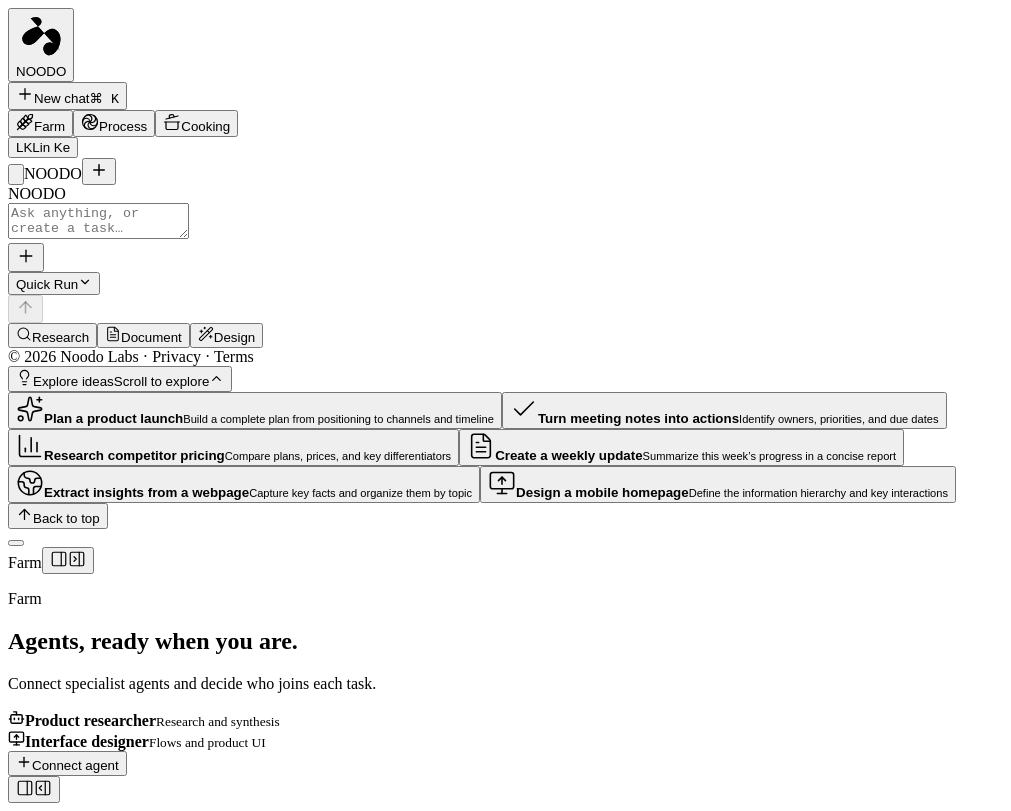
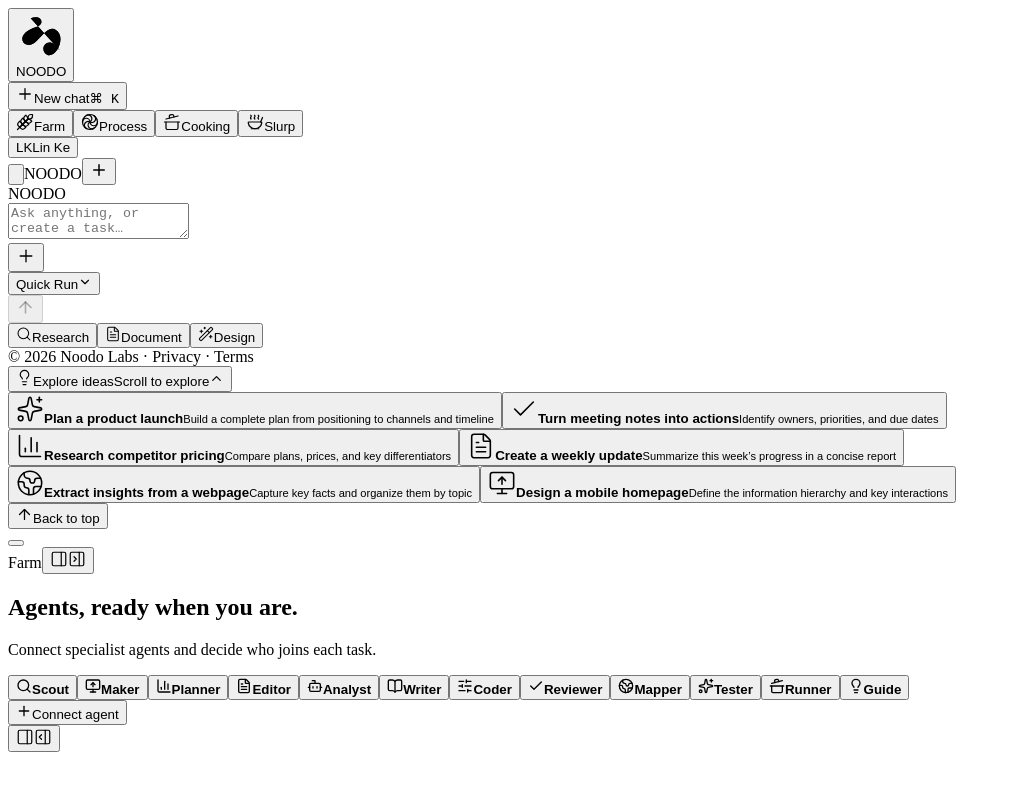
Before and after one commit to noodo-ai/noodo-app, a React (Vite) app: page / in a window 1280 px wide. Both pictures are taken after a click on the button "Farm". Shown: the whole page, without its empty margins (0-1011 px from the left). Built offline with nearby package versions, Linux system fonts and the light colour scheme; the HTML template or start-up script is replaced by a standard one.

Commit message:
feat: add agent capability workspace

```diff
--- a/src/App.tsx
+++ b/src/App.tsx
@@ -25,6 +25,7 @@
   Search,
   Settings,
   SlidersHorizontal,
+  Soup,
   Sparkles,
   WandSparkles,
   Wheat,
@@ -33,12 +34,34 @@
 
 type IconType = typeof Sparkles
 type Mode = 'Quick Run' | 'Deep Think' | 'Create'
-type RightPanelView = 'farm' | 'process' | 'cooking'
+type RightPanelView = 'farm' | 'process' | 'cooking' | 'slurp'
 
 const panelViews: Array<{ id: RightPanelView; label: string; Icon: IconType; description: string }> = [
   { id: 'farm', label: 'Farm', Icon: Wheat, description: 'Bring agents into one calm, coordinated workspace.' },
   { id: 'process', label: 'Process', Icon: LoaderPinwheel, description: 'Shape how work runs with skills, rules, and MCP.' },
   { id: 'cooking', label: 'Cooking', Icon: CookingPot, description: 'Follow live tasks, execution stages, and reasoning summaries.' },
+  { id: 'slurp', label: 'Slurp', Icon: Soup, description: 'Review completed work signals and agent capability levels.' },
+]
+
+const agentOutcomes = [
+  { name: 'Product researcher', completed: 42, score: 94, metrics: [['Research', 96], ['Synthesis', 93], ['Sources', 91]] },
+  { name: 'Interface designer', completed: 28, score: 88, metrics: [['Structure', 91], ['Clarity', 89], ['Polish', 84]] },
+  { name: 'Workflow operator', completed: 35, score: 76, metrics: [['Planning', 81], ['Execution', 78], ['Follow-through', 69]] },
+] as const
+
+const farmAgents: Array<{ name: string; Icon: IconType; status: 'ready' | 'working' }> = [
+  { name: 'Scout', Icon: Search, status: 'ready' },
+  { name: 'Maker', Icon: MonitorUp, status: 'working' },
+  { name: 'Planner', Icon: BarChart3, status: 'ready' },
+  { name: 'Editor', Icon: FileText, status: 'ready' },
+  { name: 'Analyst', Icon: Bot, status: 'working' },
+  { name: 'Writer', Icon: BookOpen, status: 'ready' },
+  { name: 'Coder', Icon: SlidersHorizontal, status: 'working' },
+  { name: 'Reviewer', Icon: Check, status: 'ready' },
+  { name: 'Mapper', Icon: Globe2, status: 'ready' },
+  { name: 'Tester', Icon: Sparkles, status: 'working' },
+  { name: 'Runner', Icon: CookingPot, status: 'ready' },
+  { name: 'Guide', Icon: Lightbulb, status: 'ready' },
 ]
 
 const capabilities: Array<[string, IconType, string]> = [
@@ -177,14 +200,20 @@
 function FarmPanel() {
   return (
     <div className="panel-content">
-      <p className="panel-eyebrow">Farm</p>
       <h2>Agents, ready when you are.</h2>
       <p className="panel-intro">Connect specialist agents and decide who joins each task.</p>
       <div className="agent-list">
-        <div className="agent-row"><span className="agent-avatar"><Bot size={17} /></span><span><strong>Product researcher</strong><small>Research and synthesis</small></span><i className="online-dot" /></div>
-        <div className="agent-row"><span className="agent-avatar"><MonitorUp size={17} /></span><span><strong>Interface designer</strong><small>Flows and product UI</small></span><i className="online-dot" /></div>
-        <button className="panel-secondary"><Plus size={16} />Connect agent</button>
+        {farmAgents.map(({ name, Icon, status }) => (
+          <button className="agent-row" key={name} aria-label={`${name}, ${status}`}>
+            <span className="agent-row-content">
+              <span className="agent-avatar"><Icon size={16} /></span>
+              <strong>{name}</strong>
+              <i className={`online-dot ${status}`} aria-hidden="true" />
+            </span>
+          </button>
+        ))}
       </div>
+      <button className="panel-secondary farm-connect"><Plus size={16} />Connect agent</button>
     </div>
   )
 }
@@ -198,7 +227,6 @@
 
   return (
     <div className="panel-content">
-      <p className="panel-eyebrow">Process</p>
       <h2>Define how work gets done.</h2>
       <p className="panel-intro">Keep capabilities, guidance, and connections in one place.</p>
       <div className="process-list">
@@ -213,7 +241,6 @@
 function CookingPanel({ hasTask }: { hasTask: boolean }) {
   return (
     <div className="panel-content">
-      <p className="panel-eyebrow">Cooking</p>
       <h2>{hasTask ? 'Work in motion.' : 'Nothing cooking yet.'}</h2>
       <p className="panel-intro">Track execution stages and concise reasoning summaries as agents work.</p>
       <div className="task-timeline">
@@ -221,6 +248,33 @@
         <div className={hasTask ? 'active' : ''}><i /><span><strong>Plan the approach</strong><small>{hasTask ? 'Choosing tools and next actions' : 'Starts after a request'}</small></span></div>
         <div><i /><span><strong>Deliver the result</strong><small>Review and final response</small></span></div>
       </div>
+    </div>
+  )
+}
+
+function SlurpPanel() {
+  return (
+    <div className="panel-content">
+      <h2>Capability, proven in output.</h2>
+      <p className="panel-intro">Consume quality signals from completed work to see where each agent is strongest.</p>
+      <div className="slurp-summary" aria-label="Completed agent work summary">
+        <span><strong>105</strong><small>completed runs</small></span>
+        <span><strong>86</strong><small>team capability</small></span>
+      </div>
+      <ul className="agent-outcome-list" aria-label="Agent capability comparison">
+        {agentOutcomes.map(({ name, completed, score, metrics }) => (
+          <li className="agent-outcome" key={name}>
+            <div className="agent-outcome-head">
+              <span><strong>{name}</strong><small>{completed} completed runs</small></span>
+              <b>{score}</b>
+            </div>
+            <div className="outcome-meter" aria-label={`${name} overall capability: ${score} out of 100`}><i style={{ width: `${score}%` }} /></div>
+            <div className="outcome-metrics">
+              {metrics.map(([label, value]) => <span key={label}>{label}<b>{value}</b></span>)}
+            </div>
+          </li>
+        ))}
+      </ul>
     </div>
   )
 }
@@ -246,6 +300,7 @@
         {activeView === 'farm' && <FarmPanel />}
         {activeView === 'process' && <ProcessPanel />}
         {activeView === 'cooking' && <CookingPanel hasTask={hasTask} />}
+        {activeView === 'slurp' && <SlurpPanel />}
       </div>
     </aside>
   )
--- a/src/styles.css
+++ b/src/styles.css
@@ -11,6 +11,7 @@
   --text-strong: rgba(255, 255, 255, 0.92);
   --text-muted: rgba(255, 255, 255, 0.56);
   --text-faint: rgba(255, 255, 255, 0.38);
+  --status-working: #22c55e;
   --line: rgba(255, 255, 255, 0.12);
   --line-strong: rgba(255, 255, 255, 0.18);
   --hover: rgba(255, 255, 255, 0.055);
@@ -333,16 +334,23 @@
 .panel-step:hover { transform: translateX(-2px); border-color: var(--line-strong); background: var(--hover); }
 .step-number { align-self: start; padding-top: 4px; color: var(--text-faint); font-size: 10px; font-variant-numeric: tabular-nums; }
 .step-icon, .process-icon, .agent-avatar { display: grid; place-items: center; width: 36px; height: 36px; border: 1px solid var(--line); border-radius: 11px; background: rgba(255,255,255,.025); color: var(--text-muted); }
-.step-copy, .process-list button > span:nth-child(2), .agent-row > span:nth-child(2), .task-timeline span { display: grid; gap: 5px; min-width: 0; }
-.step-copy strong, .process-list strong, .agent-row strong, .task-timeline strong { color: var(--text); font-size: 13px; font-weight: 560; }
-.step-copy small, .process-list small, .agent-row small, .task-timeline small { color: var(--text-faint); font-size: 11px; line-height: 1.45; }
+.step-copy, .process-list button > span:nth-child(2), .task-timeline span { display: grid; gap: 5px; min-width: 0; }
+.step-copy strong, .process-list strong, .task-timeline strong { color: var(--text); font-size: 13px; font-weight: 560; }
+.step-copy small, .process-list small, .task-timeline small { color: var(--text-faint); font-size: 11px; line-height: 1.45; }
 .step-arrow { color: var(--text-faint); transition: transform var(--ease), color var(--ease); }
 .panel-step:hover .step-arrow { color: var(--text-muted); transform: translateX(5px); }
 
-.agent-list, .process-list, .task-timeline { display: grid; gap: 8px; }
-.agent-row { display: grid; grid-template-columns: 36px minmax(0, 1fr) 8px; align-items: center; gap: 11px; min-height: 62px; padding: 10px; border-bottom: 1px solid var(--line); }
-.online-dot { width: 6px; height: 6px; border-radius: 50%; background: #9ba9a5; box-shadow: 0 0 0 3px rgba(155,169,165,.08); }
+.process-list, .task-timeline { display: grid; gap: 8px; }
+.agent-list { display: flex; flex-wrap: wrap; justify-content: center; gap: 8px; }
+.agent-row { display: flex; align-items: center; justify-content: center; width: fit-content; min-height: 46px; padding: 5px 10px; border: 1px solid var(--line); border-radius: 999px; background: transparent; color: inherit; cursor: pointer; transition: background var(--ease), border-color var(--ease); }
+.agent-row:hover, .agent-row:focus-visible { border-color: var(--line-strong); background: var(--hover); outline: 0; }
+.agent-row-content { display: flex; align-items: center; gap: 9px; }
+.agent-row .agent-avatar { width: 20px; height: 32px; border: 0; border-radius: 0; background: transparent; }
+.agent-row strong { color: var(--text); font-size: 12px; font-weight: 560; }
+.online-dot { width: 6px; height: 6px; border-radius: 50%; background: #686d6b; }
+.online-dot.working { background: var(--status-working); box-shadow: none; }
 .panel-secondary { display: flex; align-items: center; justify-content: center; gap: 7px; height: 38px; margin-top: 8px; border: 1px solid var(--line); border-radius: 11px; background: rgba(255,255,255,.025); color: var(--text-muted); cursor: pointer; font-size: 12px; }
+.farm-connect { width: 75%; margin: 24px auto 0; }
 .panel-secondary:hover { border-color: var(--line-strong); background: var(--hover); color: var(--text); }
 .process-list button { display: grid; grid-template-columns: 36px minmax(0, 1fr) 16px; align-items: center; gap: 11px; width: 100%; min-height: 62px; padding: 10px; border: 0; border-bottom: 1px solid var(--line); background: transparent; color: inherit; text-align: left; cursor: pointer; }
 .process-list button:hover { background: var(--hover); }
@@ -353,6 +361,23 @@
 .task-timeline i { position: relative; z-index: 1; width: 9px; height: 9px; margin-top: 5px; border: 1px solid var(--line-strong); border-radius: 50%; background: var(--page); }
 .task-timeline .complete i { border-color: #9ba9a5; background: #9ba9a5; }
 .task-timeline .active i { border-color: #aeb9ba; box-shadow: 0 0 0 4px rgba(174,185,186,.08); }
+
+.slurp-summary { display: grid; grid-template-columns: repeat(2, 1fr); gap: 8px; margin-bottom: 20px; }
+.slurp-summary > span { display: grid; gap: 4px; padding: 12px; border: 1px solid var(--line); border-radius: 12px; background: rgba(255,255,255,.018); }
+.slurp-summary strong { color: var(--text-strong); font-size: 20px; font-weight: 570; font-variant-numeric: tabular-nums; }
+.slurp-summary small { color: var(--text-faint); font-size: 10px; }
+.agent-outcome-list { display: grid; margin: 0; padding: 0; border-top: 1px solid var(--line); list-style: none; }
+.agent-outcome { padding: 14px 2px; border-bottom: 1px solid var(--line); }
+.agent-outcome-head { display: flex; align-items: flex-start; justify-content: space-between; gap: 10px; }
+.agent-outcome-head > span { display: grid; gap: 3px; min-width: 0; }
+.agent-outcome-head strong { color: var(--text); font-size: 12px; font-weight: 560; }
+.agent-outcome-head small { color: var(--text-faint); font-size: 10px; }
+.agent-outcome-head > b { color: var(--text-strong); font-size: 15px; font-weight: 570; font-variant-numeric: tabular-nums; }
+.outcome-meter { height: 3px; margin: 11px 0 10px; overflow: hidden; border-radius: 2px; background: rgba(255,255,255,.08); }
+.outcome-meter i { display: block; height: 100%; border-radius: inherit; background: #aeb9ba; }
+.outcome-metrics { display: flex; gap: 12px; }
+.outcome-metrics span { display: flex; gap: 4px; color: var(--text-faint); font-size: 10px; white-space: nowrap; }
+.outcome-metrics b { color: var(--text-muted); font-weight: 560; font-variant-numeric: tabular-nums; }
 
 .hero {
   position: absolute;
```
